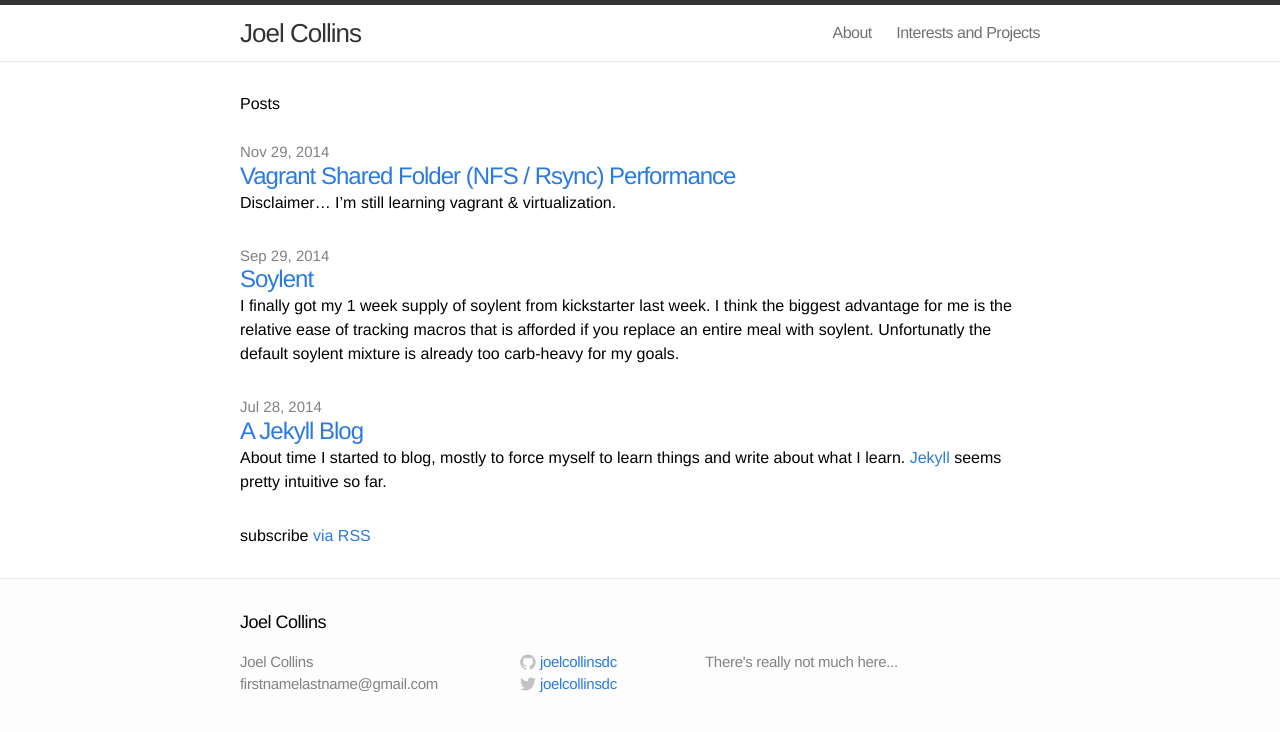
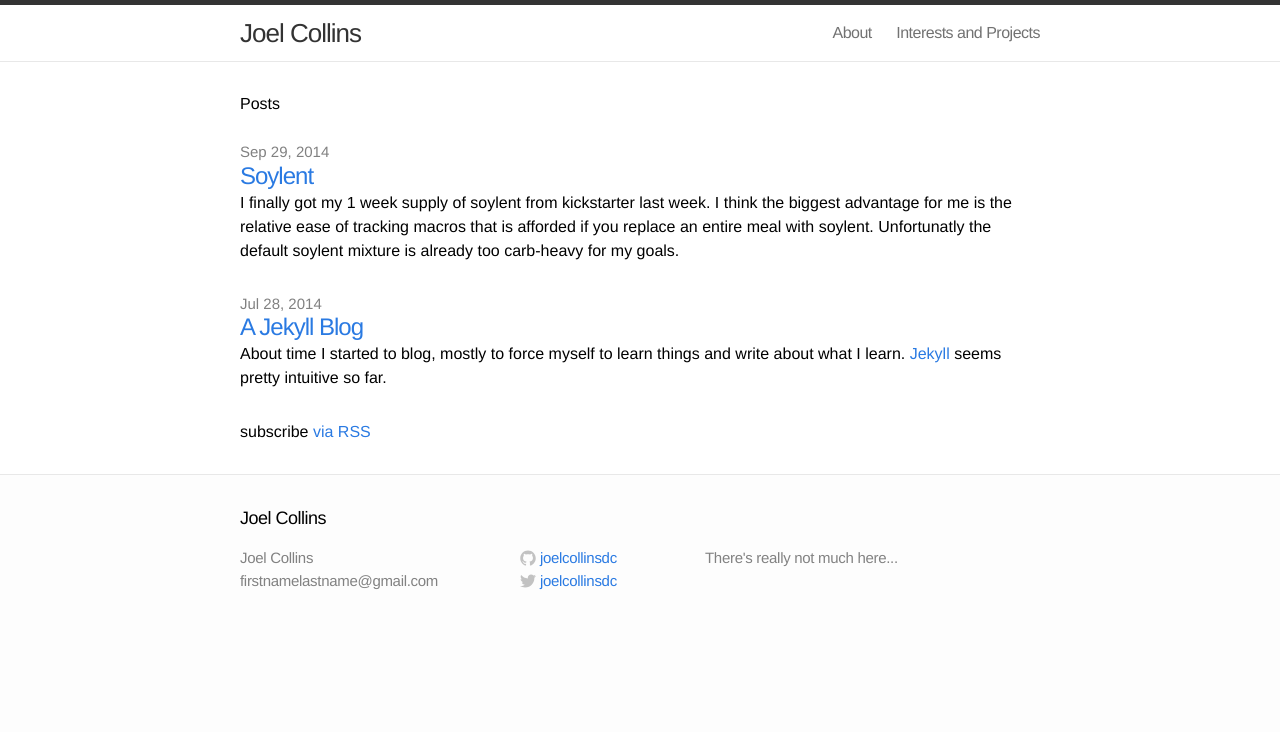
Before and after one commit to joelcollinsdc/joelcollinsdc.github.io, a Jekyll site: the page built from index.html, in a window 1280 px wide. Shown: the top 732 px of the page. Built offline with Jekyll 4.4.1, drawn with Linux system fonts in a browser that asks for light colours; a file with an impossible date is left out.

Commit message:
Updated 2014-10-29-vagrant-folder-performance.markdown

```diff
--- a/_posts/2014-10-29-vagrant-folder-performance.markdown
+++ b/_posts/2014-10-29-vagrant-folder-performance.markdown
@@ -1,8 +1,13 @@
 ---
 layout: post
-title:  "Vagrant Shared Folder (NFS / Rsync) Performance"
-date:   2014-11-29
+title: Vagrant Shared Folder (NFS / Rsync) Performance
+date: {}
+published: true
 ---
+
+
+### Test
+
 
 Disclaimer... I'm still learning vagrant & virtualization.
 
```
